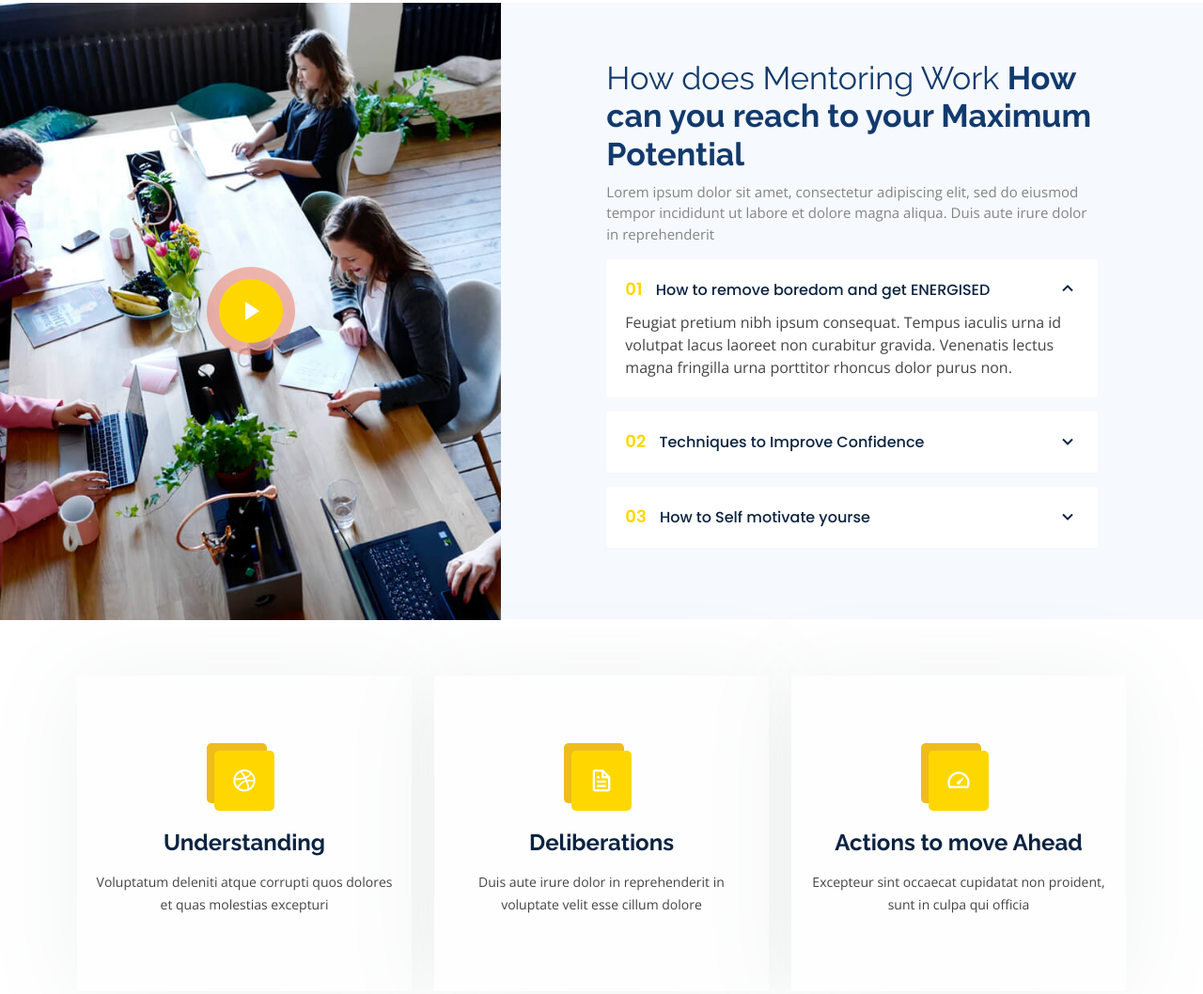
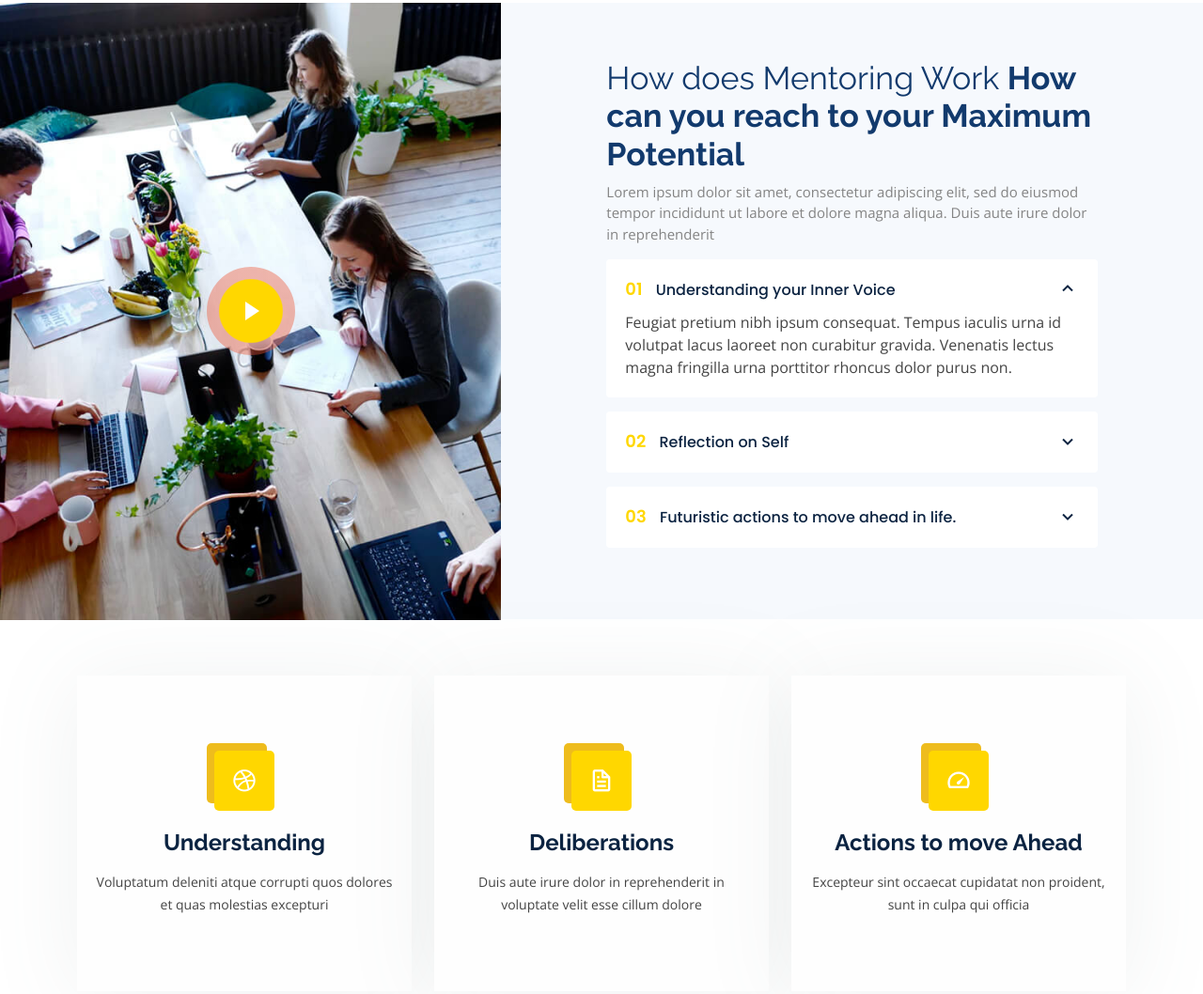
Before and after one commit to atb824/prerana, a plain HTML site: page index.html in a window 1280 px wide. Shown: the part 1435-2493 px from the top of the page at 94% size. Drawn offline with nearby package versions, Linux system fonts and the light colour scheme.

Commit message:
favicon update

```diff
--- a/index.html
+++ b/index.html
@@ -11,7 +11,7 @@
 
   <!-- Favicons -->
   <link href="assets/img/favicon.png" rel="icon">
-  <link href="assets/img/apple-touch-icon.png" rel="apple-touch-icon">
+  <!-- <link href="assets/img/apple-touch-icon.png" rel="apple-touch-icon"> -->
 
   <!-- Google Fonts -->
   <link href="https://fonts.googleapis.com/css?family=Open+Sans:300,300i,400,400i,600,600i,700,700i|Raleway:300,300i,400,400i,500,500i,600,600i,700,700i|Poppins:300,300i,400,400i,500,500i,600,600i,700,700i" rel="stylesheet">
@@ -285,7 +285,7 @@
             <div class="accordion-list">
               <ul>
                 <li>
-                  <a data-bs-toggle="collapse" class="collapse" data-bs-target="#accordion-list-1"><span>01</span> How to remove boredom and get ENERGISED <i class="bx bx-chevron-down icon-show"></i><i class="bx bx-chevron-up icon-close"></i></a>
+                  <a data-bs-toggle="collapse" class="collapse" data-bs-target="#accordion-list-1"><span>01</span> Understanding your Inner Voice <i class="bx bx-chevron-down icon-show"></i><i class="bx bx-chevron-up icon-close"></i></a>
                   <div id="accordion-list-1" class="collapse show" data-bs-parent=".accordion-list">
                     <p>
                       Feugiat pretium nibh ipsum consequat. Tempus iaculis urna id volutpat lacus laoreet non curabitur gravida. Venenatis lectus magna fringilla urna porttitor rhoncus dolor purus non.
@@ -294,7 +294,7 @@
                 </li>
 
                 <li>
-                  <a data-bs-toggle="collapse" data-bs-target="#accordion-list-2" class="collapsed"><span>02</span> Techniques to Improve Confidence <i class="bx bx-chevron-down icon-show"></i><i class="bx bx-chevron-up icon-close"></i></a>
+                  <a data-bs-toggle="collapse" data-bs-target="#accordion-list-2" class="collapsed"><span>02</span> Reflection on Self <i class="bx bx-chevron-down icon-show"></i><i class="bx bx-chevron-up icon-close"></i></a>
                   <div id="accordion-list-2" class="collapse" data-bs-parent=".accordion-list">
                     <p>
                       Dolor sit amet consectetur adipiscing elit pellentesque habitant morbi. Id interdum velit laoreet id donec ultrices. Fringilla phasellus faucibus scelerisque eleifend donec pretium. Est pellentesque elit ullamcorper dignissim. Mauris ultrices eros in cursus turpis massa tincidunt dui.
@@ -303,7 +303,7 @@
                 </li>
 
                 <li>
-                  <a data-bs-toggle="collapse" data-bs-target="#accordion-list-3" class="collapsed"><span>03</span> How to Self motivate yourse<i class="bx bx-chevron-down icon-show"></i><i class="bx bx-chevron-up icon-close"></i></a>
+                  <a data-bs-toggle="collapse" data-bs-target="#accordion-list-3" class="collapsed"><span>03</span> Futuristic actions to move ahead in life.<i class="bx bx-chevron-down icon-show"></i><i class="bx bx-chevron-up icon-close"></i></a>
                   <div id="accordion-list-3" class="collapse" data-bs-parent=".accordion-list">
                     <p>
                       Eleifend mi in nulla posuere sollicitudin aliquam ultrices sagittis orci. Faucibus pulvinar elementum integer enim. Sem nulla pharetra diam sit amet nisl suscipit. Rutrum tellus pellentesque eu tincidunt. Lectus urna duis convallis convallis tellus. Urna molestie at elementum eu facilisis sed odio morbi quis
```
